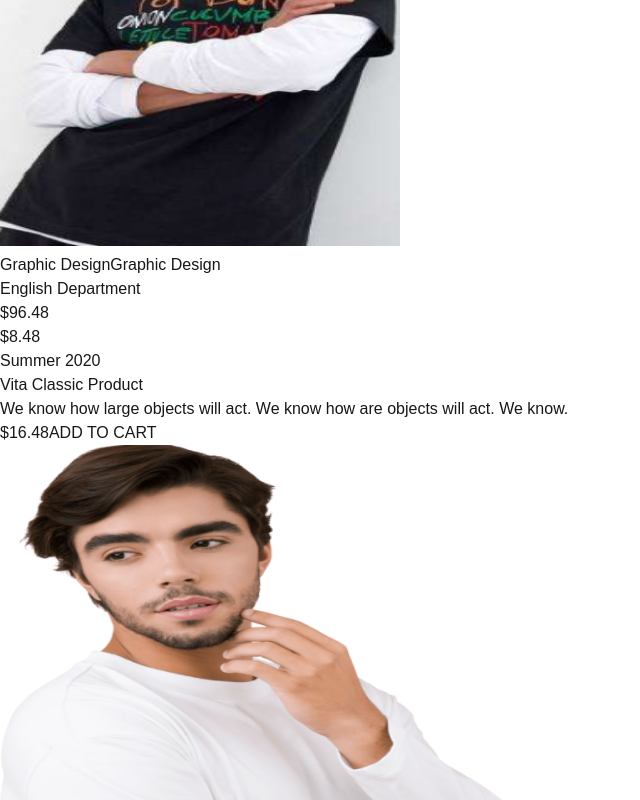
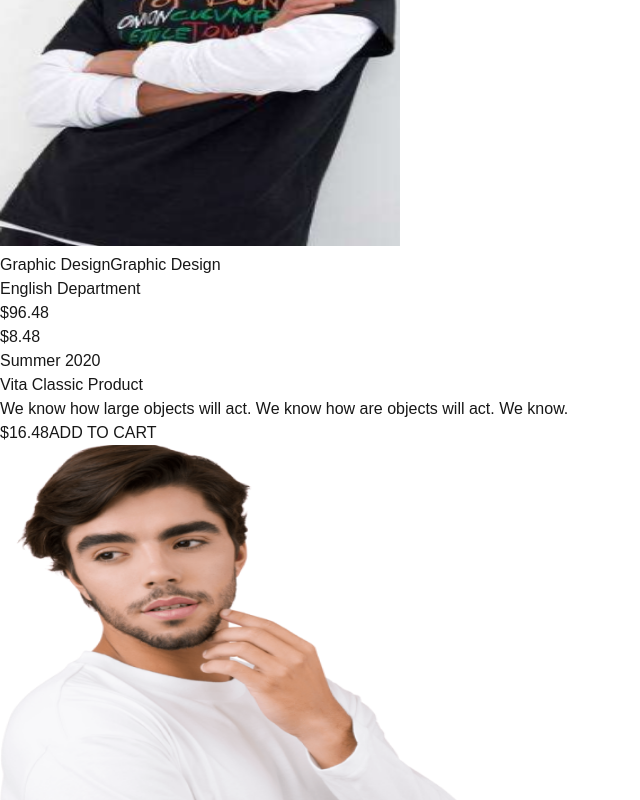
Before and after one commit to Zartaj2024/E-commerce-website-, a Next.js app: page / in a window 1280 px wide. Shown: the part 11200-12000 px from the top of the page, without its empty margins (0-640 px from the left). Built offline with nearby package versions, Linux system fonts and the light colour scheme.

Commit message:
Update vitaClassicProduct.tsx

```diff
--- a/src/app/components/vitaClassicProduct.tsx
+++ b/src/app/components/vitaClassicProduct.tsx
@@ -25,7 +25,7 @@ const VitaClassicProduct = () => {
           <Image
             src="/shop-hero.png"
             alt="Vita Classic Product"
-            width={550}
+            width={500}
             height={500}
             className="w-full h-full"
           />
```
